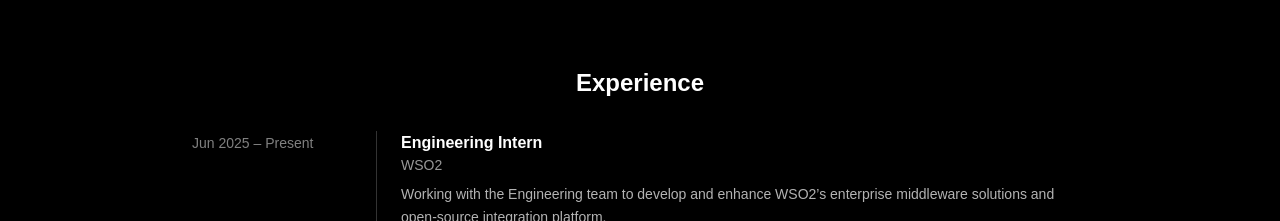
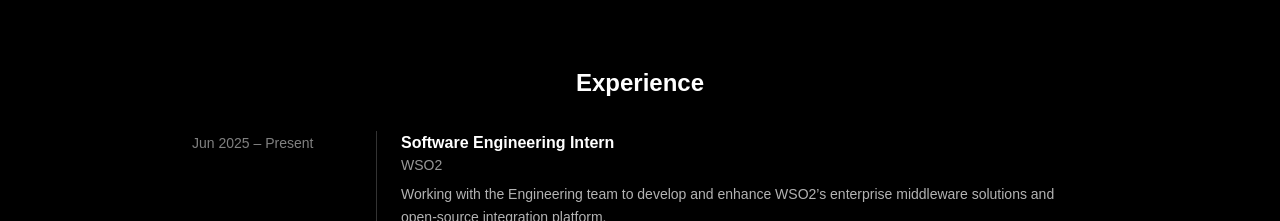
Before and after one commit to yasithrashan/portfolio-yasith-rashan, a Next.js app in the folder my-portfolio/: page / in a window 1280 px wide. Shown: the part 1807-2028 px from the top of the page. Built offline with nearby package versions, Linux system fonts and the light colour scheme.

Commit message:
Update title in AboutMe component to Software Engineering Intern

```diff
--- a/my-portfolio/src/app/components/AboutMe.tsx
+++ b/my-portfolio/src/app/components/AboutMe.tsx
@@ -104,7 +104,7 @@ const AboutMe = () => {
                                 {[
                                     {
                                         period: 'Jun 2025 – Present',
-                                        title: 'Engineering Intern',
+                                        title: 'Software Engineering Intern',
                                         organization: 'WSO2',
                                         description:
                                             'Working with the Engineering team to develop and enhance WSO2’s enterprise middleware solutions and open-source integration platform.',
```
